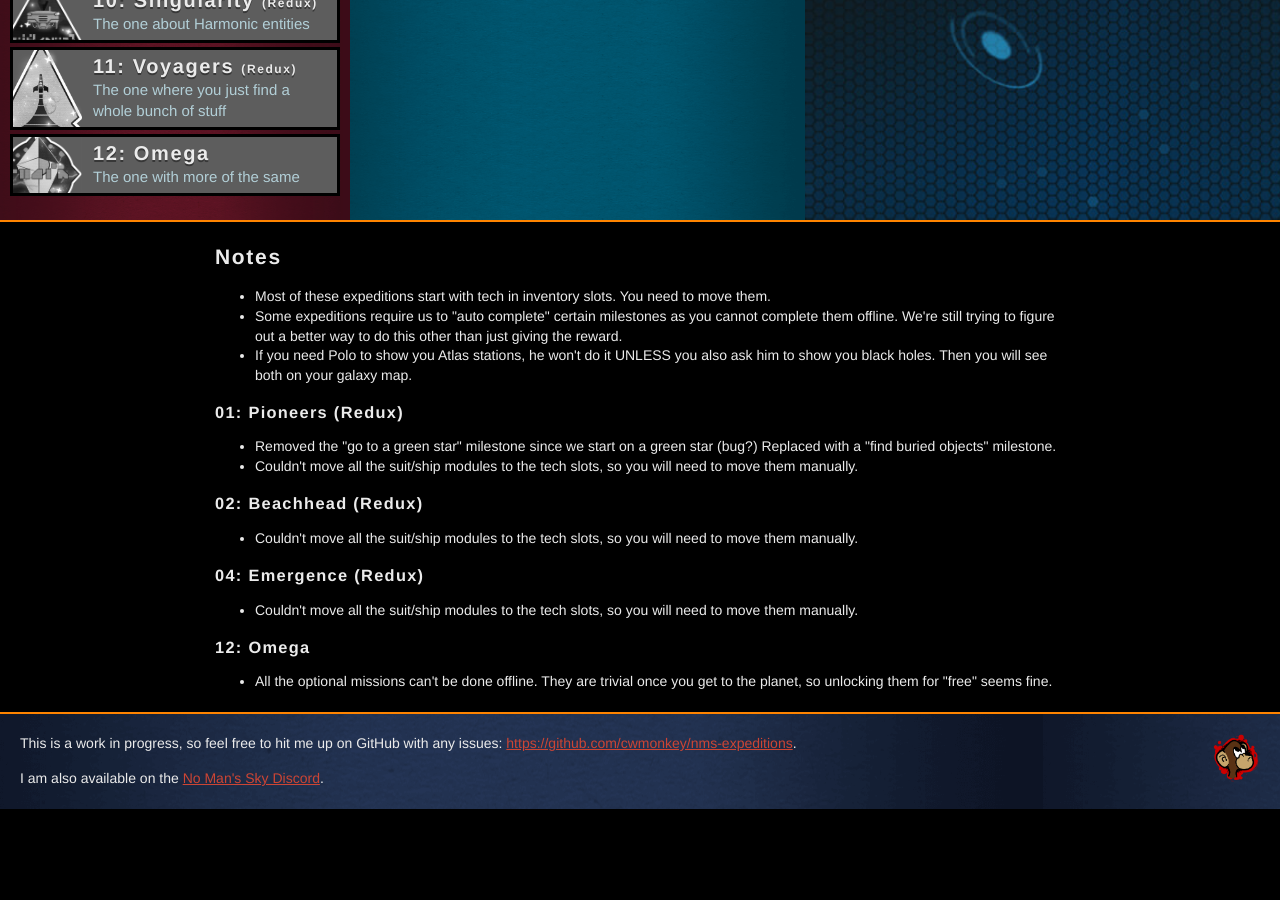
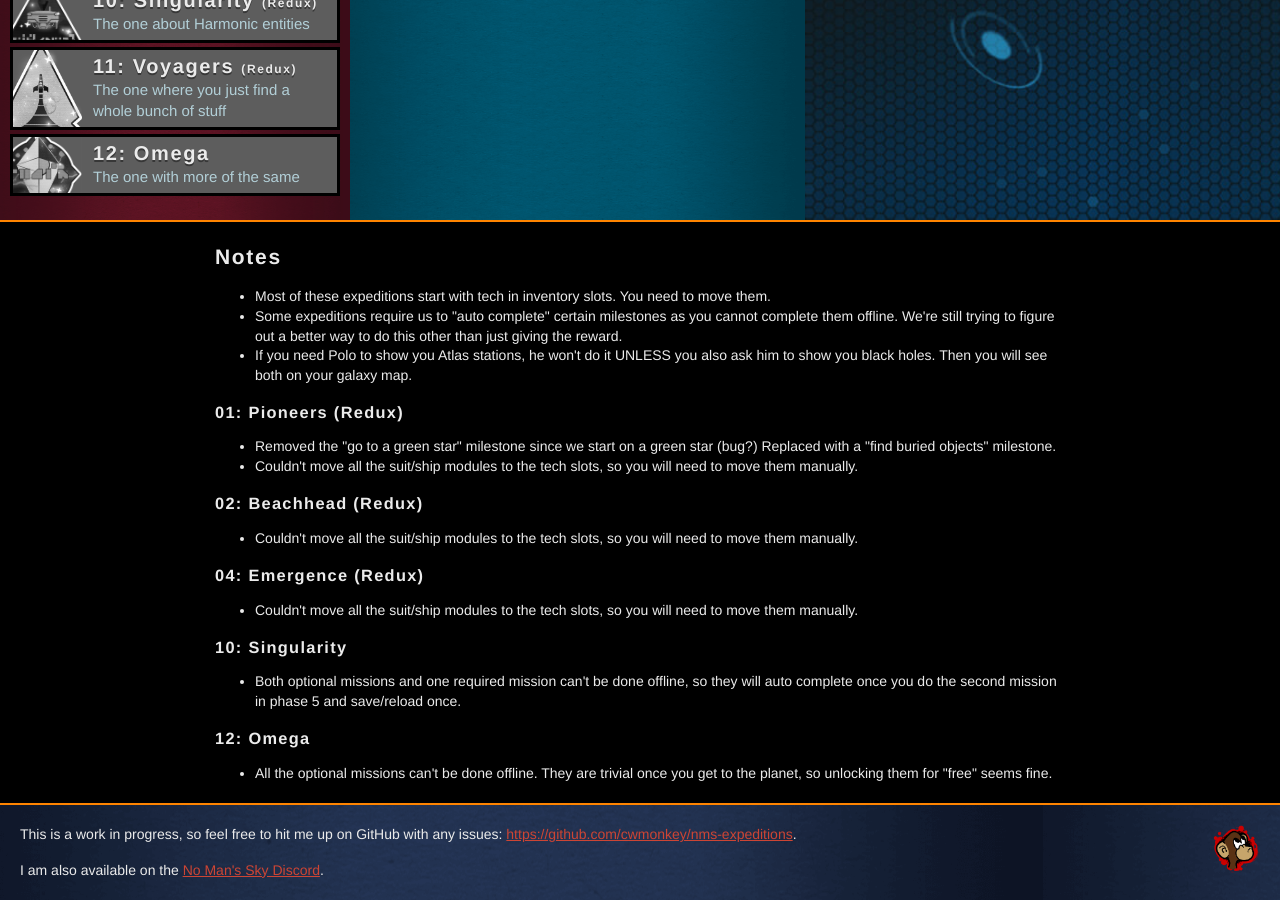
Before and after one commit to cwmonkey/nms-expeditions, a Jekyll site: the page built from index.html, in a window 1280 px wide and 900 px high, scrolled down 925 px. Built offline with Jekyll 4.4.1, drawn with Linux system fonts in a browser that asks for light colours; some web fonts are replaced; before the commit the page ends 1734 px from its top, so only the background shows below that.

Commit message:
Adding note about 10's auto complete missions

```diff
--- a/index.html
+++ b/index.html
@@ -360,6 +360,10 @@ layout: null
       <ul>
         <li>Couldn't move all the suit/ship modules to the tech slots, so you will need to move them manually.</li>
       </ul>
+      <h3>10: Singularity</h3>
+      <ul>
+        <li>Both optional missions and one required mission can't be done offline, so they will auto complete once you do the second mission in phase 5 and save/reload once.</li>
+      </ul>
       <h3>12: Omega</h3>
       <ul>
         <li>All the optional missions can't be done offline. They are trivial once you get to the planet, so unlocking them for "free" seems fine.</li>
```
